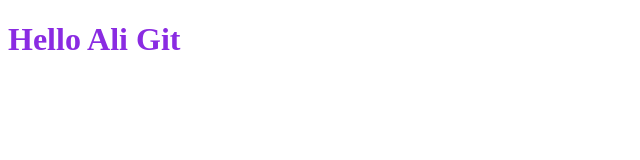
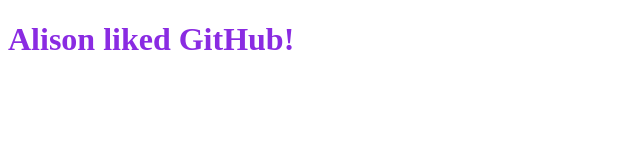
Before and after one commit to Alisoncavuo/SheCodes-Plus-weather, a plain HTML site: page index.html in a window 1280 px wide. Shown: the whole page, without its empty margins (0-640 px from the left). Drawn offline with Linux system fonts and the light colour scheme.

Commit message:
Changed the title

```diff
--- a/index.html
+++ b/index.html
@@ -8,7 +8,7 @@
     <link rel="stylesheet" href="styles.css" />
   </head>
   <body>
-    <h1>Hello Ali Git</h1>
+    <h1>Alison liked GitHub!</h1>
     <script src="script.js"></script>
   </body>
 </html>
```
